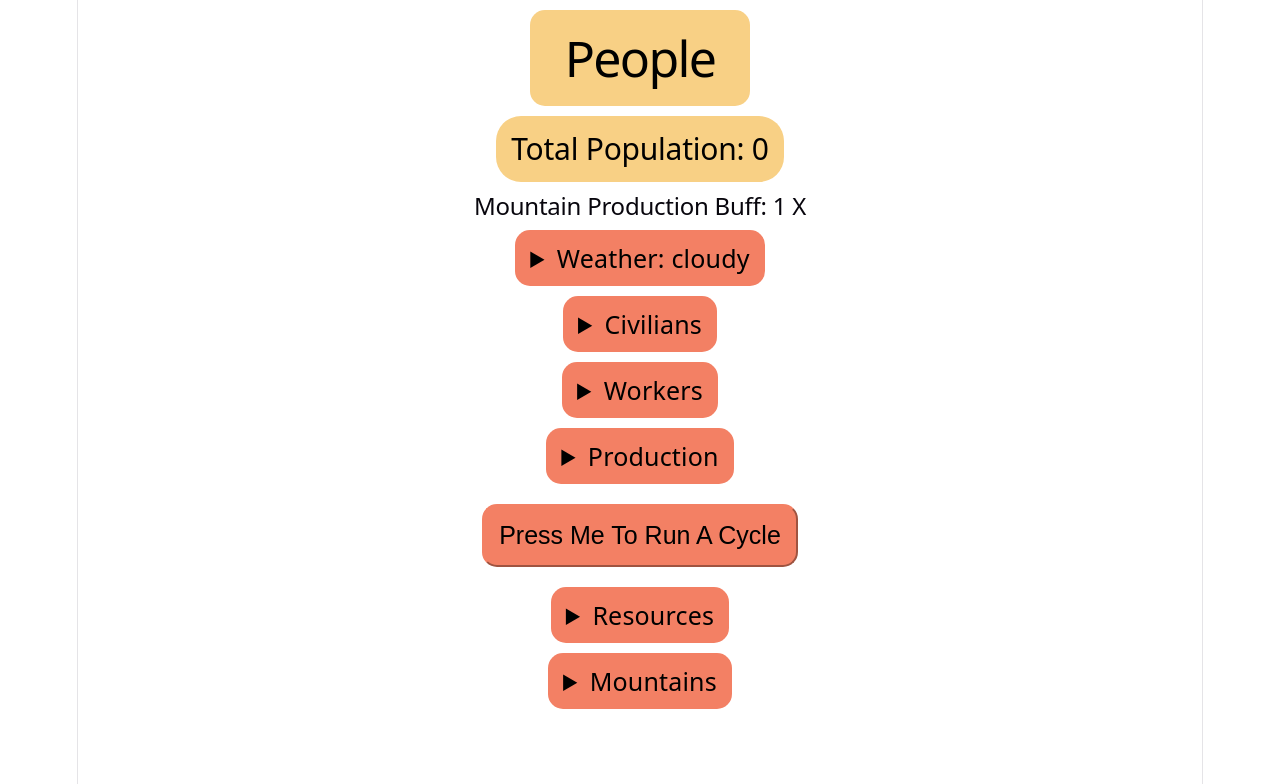
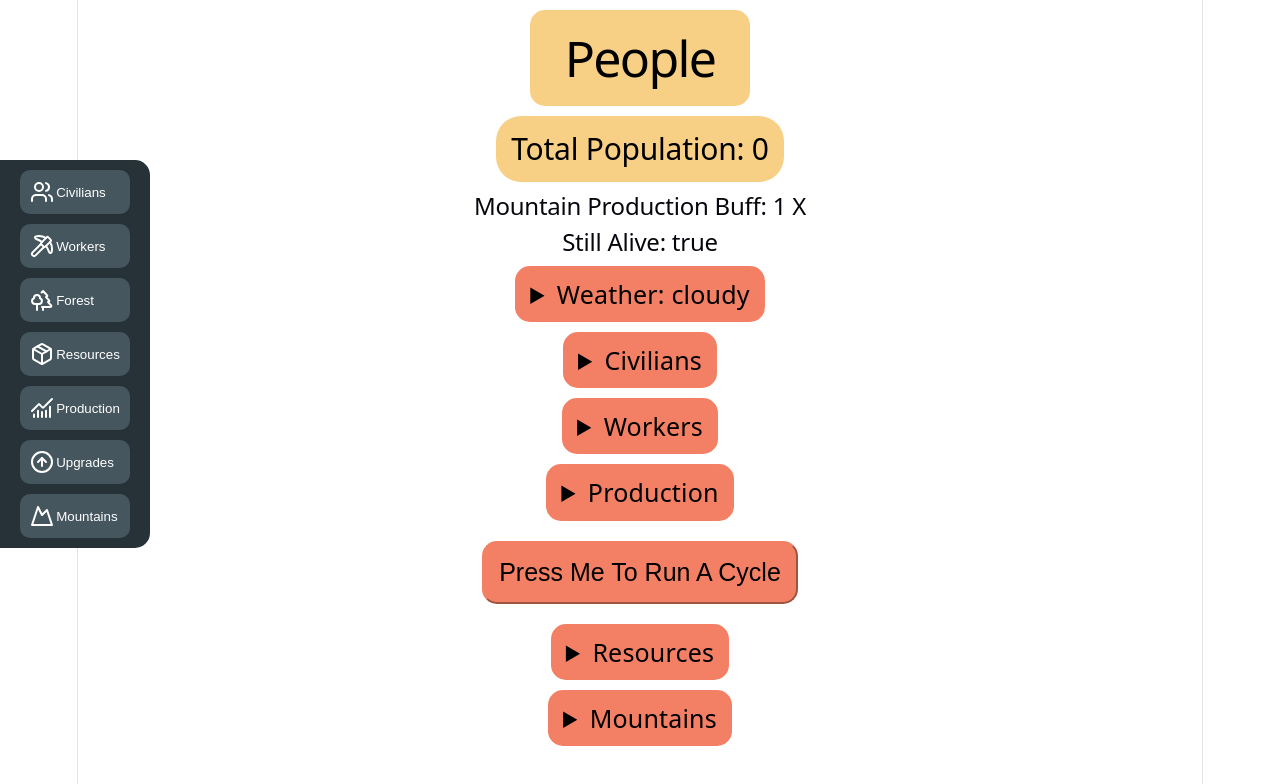
Before and after one commit to Scripting-Java/TerraPeak, a React (Vite) app: page / in a window 1280 px wide. Shown: the top 784 px of the page. Built offline with nearby package versions, Linux system fonts and the light colour scheme.

Commit message:
Sidebar scaffolding

```diff
--- a/package.json
+++ b/package.json
@@ -10,6 +10,7 @@
     "preview": "vite preview"
   },
   "dependencies": {
+    "lucide-react": "^1.77.0",
     "react": "^19.3.1",
     "react-dom": "^19.3.1"
   },
--- a/src/App.tsx
+++ b/src/App.tsx
@@ -6,6 +6,7 @@ import { handleMountain, handlePop, handleUpgrades, runCycle } from './game/logi
 import { create } from './game/initial'
 import { variables } from './game/values'
 import { mountains } from './game/mountains'
+import { Sidebar } from './components/Sidebar'
 
 function App() {
 
@@ -31,9 +32,11 @@ function App() {
 
   return (
     <div>
+      <Sidebar></Sidebar>
       <h1 className='people'>People</h1>
       <h2 className='people2'>Total Population: {getTotalPopulation(current)}</h2>
       <h2>Mountain Production Buff: {variables.mountainBuffs[mountains.findIndex(m => m.name === current.mountain)]} X</h2>
+      <h2>Still Alive: {String(!current.lost)}</h2>
       <details className='civs'>
         <summary>Weather: {current.weather.weather}</summary>
         <p>Farmer Buffs: {current.weather.buffs.farmers}</p>
@@ -106,7 +109,6 @@ function App() {
         <p>Wood: {current.resources.wood}</p>
         <p>Gas: {current.resources.gas}</p>
         <p>Peaches: {current.resources.peaches}</p>
-        <p>Still Alive: {String(!current.lost)}</p>
         <h2>Mountain: {current.mountain}</h2>
       </details>
 
--- /dev/null
+++ b/src/components/Sidebar.css
@@ -0,0 +1,40 @@
+.sidebar {
+    position: fixed;
+    left: 0;
+    top: 20%;
+    width: 150px;
+    height: fit-content;
+    background-color: #263238;
+    display: flex;
+    flex-direction: column;
+    padding: 12px;
+    box-sizing: border-box;
+    gap: 10px;
+    align-items: center;
+    justify-content: center;
+    padding: 10px;
+    border-top-right-radius: 15px;
+    border-bottom-right-radius: 15px;
+}
+
+.sidebarButton{
+    display:flex;
+    flex-direction: column;
+    gap:10px;
+}
+
+.sidebarButton button {
+    padding: 10px;
+    background-color: #46565e;
+    border-radius: 10px;
+    color: white;
+    display: flex;
+    border: none;
+    justify-content: flex-start;
+    align-items: center;
+    gap:2px;
+}
+
+.sidebarButton button.active {
+    outline: 2px solid white;
+}
--- /dev/null
+++ b/src/components/Sidebar.tsx
@@ -0,0 +1,30 @@
+import { useState } from "react";
+import type { civilian, game, mountainTypes, resources, workerType } from "../game/types";
+import {Users, Package, ChartNoAxesCombined, ArrowUpCircle, Mountain, Pickaxe, Trees} from "lucide-react"
+import "./Sidebar.css"
+interface Sidebar{
+    current:game,
+    production: resources,
+    onPopChange:(type:workerType|civilian, amt:number)=>void,
+    onUpgrade:(type:workerType)=>void,
+    onMountain:(mountain:mountainTypes)=>void
+}
+
+export function Sidebar({current,production,onPopChange,onUpgrade,onMountain}:Sidebar){
+    const[active, setActive] = useState<string|null>(null)
+    const toggle = (panel:string)=>{setActive(prev=>prev===panel?null:panel)}
+
+    return(
+        <div className="sidebar">
+            <div className="sidebarButton">
+                <button onClick={()=>toggle("civilians")} className={active==="civilians"?"active":""}><Users></Users>Civilians</button>
+                <button onClick={()=>toggle("workers")} className={active==="workers"?"active":""}><Pickaxe></Pickaxe>Workers</button>
+                <button onClick={()=>toggle("forests")} className={active==="forests"?"active":""}><Trees></Trees>Forest</button>
+                <button onClick={()=>toggle("resources")} className={active==="resources"?"active":""}><Package></Package>Resources</button>
+                <button onClick={()=>toggle("production")} className={active==="production"?"active":""}><ChartNoAxesCombined></ChartNoAxesCombined>Production</button>
+                <button onClick={()=>toggle("upgrades")} className={active==="upgrades"?"active":""}><ArrowUpCircle></ArrowUpCircle>Upgrades</button>
+                <button onClick={()=>toggle("mountains")} className={active==="mountains"?"active":""}><Mountain></Mountain>Mountains</button>
+            </div>
+        </div>
+    )
+}
```
Also changed, not shown: 1 other file (tests, documents, lock files or other folders).
